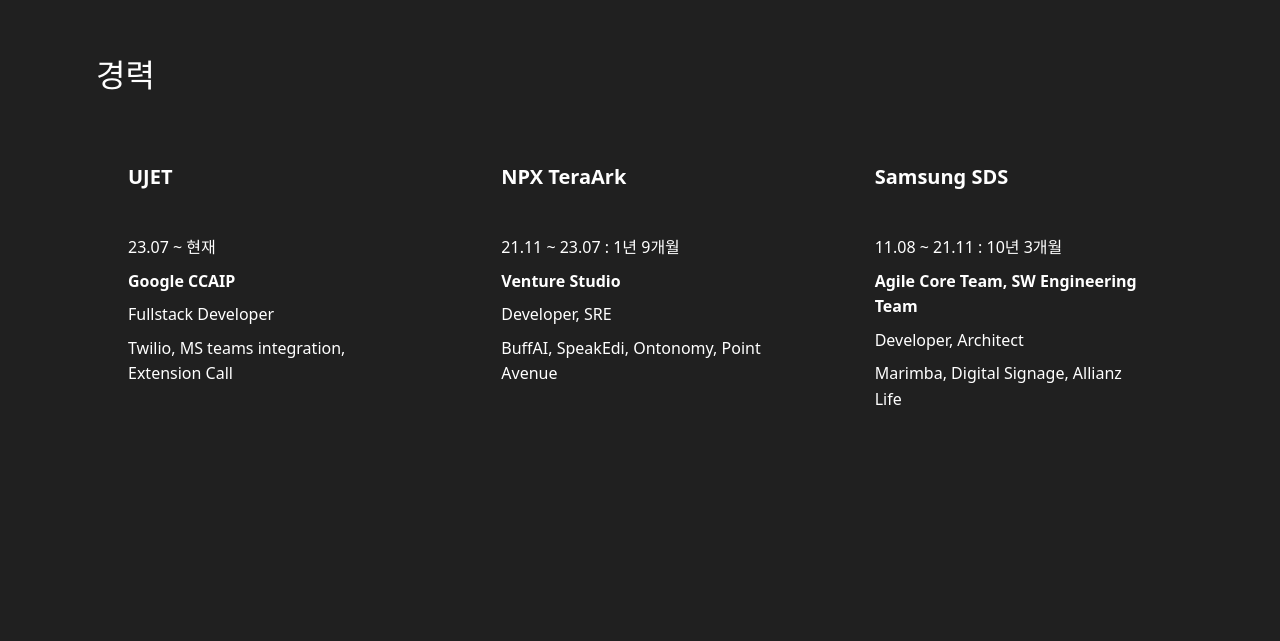
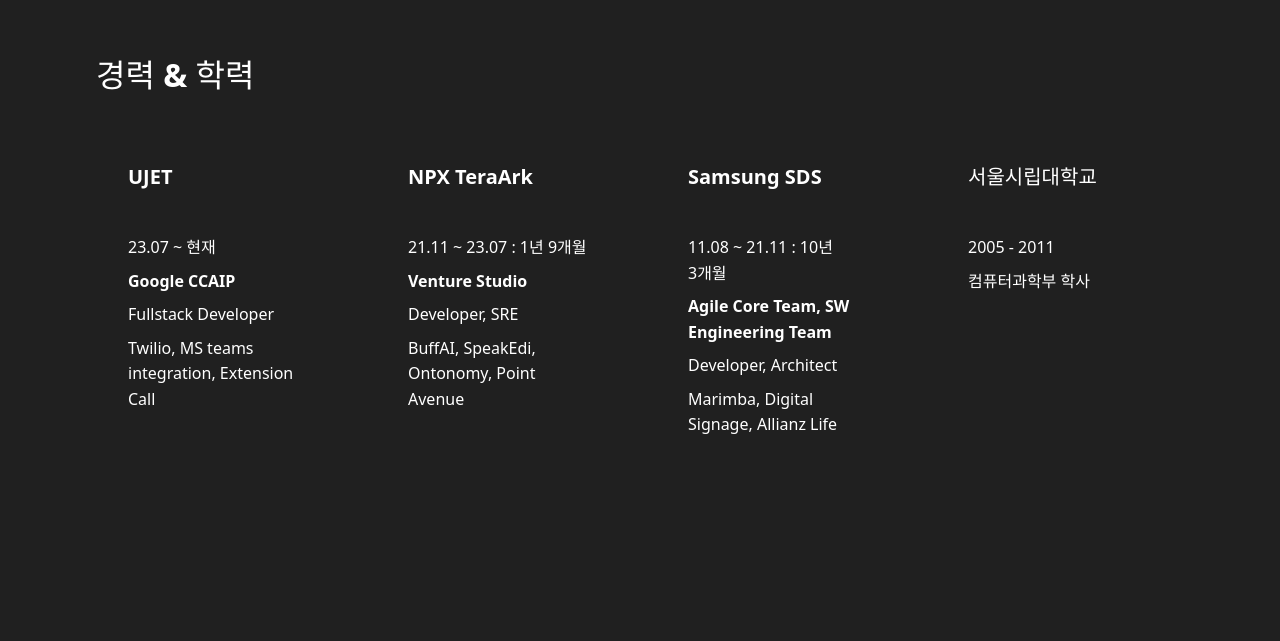
Before and after one commit to kihoonkim/kihoon_dev, a React (Vite) app: page / in a window 1280 px wide. Shown: the part 3350-3991 px from the top of the page. Built offline with nearby package versions, Linux system fonts and the light colour scheme; a web font is replaced by a local one.

Commit message:
Slidevery 추가

```diff
--- a/src/components/contents/Experience.tsx
+++ b/src/components/contents/Experience.tsx
@@ -36,7 +36,7 @@
 function Experience() {
   return (
     <S.Container>
-      <ContentTitle title={'경력'} />
+      <ContentTitle title={'경력 & 학력'} />
 
       <S.CardList>
         <S.CardContainer>
@@ -65,6 +65,13 @@
           <Text type={'B2'} text={'Developer, Architect'} />
           <Text type={'B2'} text={'Marimba, Digital Signage, Allianz Life'} />
         </S.CardContainer>
+
+        <S.CardContainer>
+          <Text type={'B1'} text={'서울시립대학교'} weight={900} />
+          <Text type={'B2'} text={' '} />
+          <Text type={'B2'} text={'2005 - 2011'} />
+          <Text type={'B2'} text={'컴퓨터과학부 학사'} weight={800} />
+        </S.CardContainer>
       </S.CardList>
     </S.Container>
   )
--- a/src/components/contents/FeaturedProducts.tsx
+++ b/src/components/contents/FeaturedProducts.tsx
@@ -6,6 +6,7 @@
 import HomepagesImage from '../../assets/npx-homepages.png'
 import WezGalleryImage from '../../assets/wez-gallery.png'
 import PaperlogImage from '../../assets/paperlog.png'
+import SlidingImage from '../../assets/slidevery.png'
 import ProductCard, { ProductType } from '../products/ProductCard'
 import ContentTitle from '../common/ContentTitle'
 import { TABLET_L_MAX_WIDTH, TABLET_S_MAX_WIDTH } from '../../constants/breakpoints'
@@ -93,9 +94,18 @@
       name: 'Paperlog',
       description: '캔버스위에 자유롭게 쓰는 블로그',
       contribution: 'side project',
-      techStack: '- F/E: Typescript, React.js, Konva.js\n- B/E: Nest.js, MongoDB\n- AWS: EKS, S3, Cloudfront',
+      techStack: '- F/E: Typescript, React.js, Konva.js\n- B/E: Nest.js, MongoDB\n- AWS: ECS, S3, Cloudfront',
       link: ['https://paperlog.kihoon.dev'],
       image: PaperlogImage,
+    },
+    {
+      category: 'web',
+      name: 'Slidevery',
+      description: '슬라이드를 공유하고 관심있는 모임을 만드는 공간',
+      contribution: 'side project',
+      techStack: ' F/E: Typescript, Next.js\n- B/E: Nest.js, MongoDB\n- AWS: ECS, S3, Cloudfront',
+      link: ['https://slidevery.com'],
+      image: SlidingImage,
     },
     // {
     //   category: 'web',
@@ -114,15 +124,6 @@
     //   techStack: '',
     //   link: ['https://dictation.kihoon.dev'],
     //   image: DictationImage,
-    // },
-    // {
-    //   category: 'web',
-    //   name: 'Sliding',
-    //   description: 'Google Slide 를 ',
-    //   contribution: 'F/E, B/E 개발',
-    //   techStack: '',
-    //   link: ['https://sliding.kihoon.dev'],
-    //   image: SlidingImage,
     // },
   ]
   return (
```
Also changed, not shown: src/assets/slidevery.png (added), src/assets/sliding.png (deleted).
